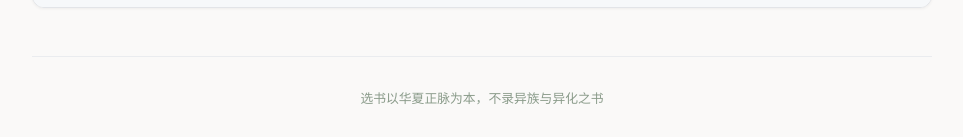
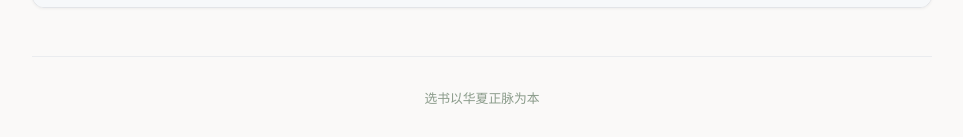
Before and after one commit to chixiao994/chixiao994.github.io, a Jekyll site: the page shibianji/index.html, which Jekyll copies as it is, in a window 1280 px wide. Shown: the part 875-1012 px from the top of the page, without its empty margins (158-1121 px from the left). Built offline with Jekyll 4.4.1, drawn with Linux system fonts in a browser that asks for light colours.

Commit message:
Update index.html

```diff
--- a/shibianji/index.html
+++ b/shibianji/index.html
@@ -157,7 +157,7 @@
     <div id="timeline"></div>
 
     <div class="footer">
-        <p>选书以华夏正脉为本，不录异族与异化之书</p>
+        <p>选书以华夏正脉为本</p>
     </div>
 </div>
 
```
